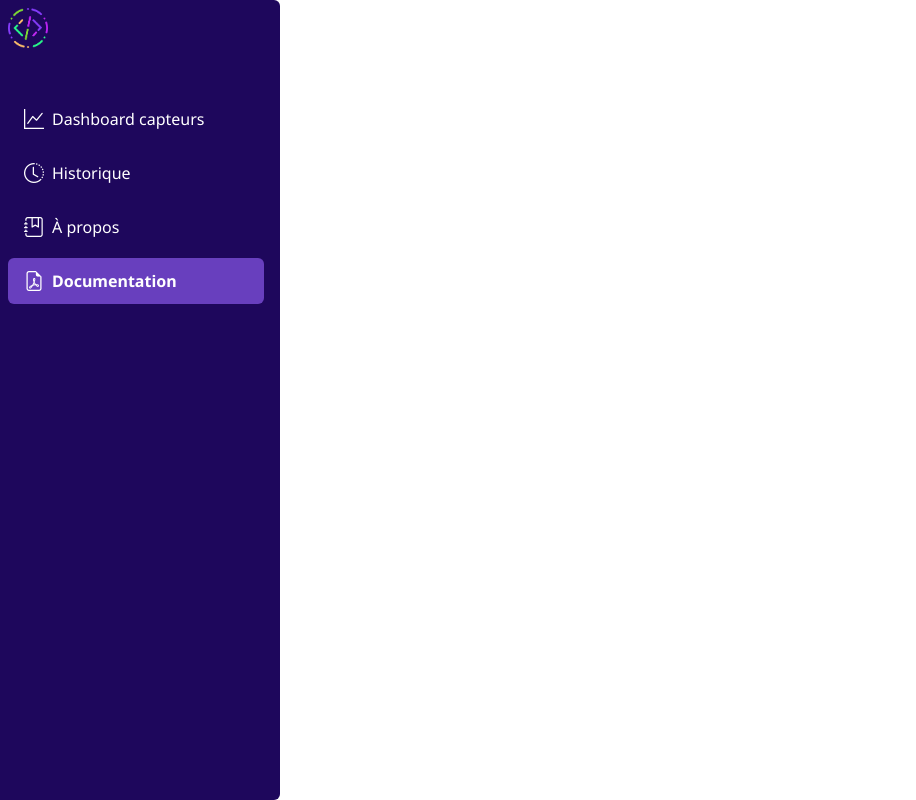
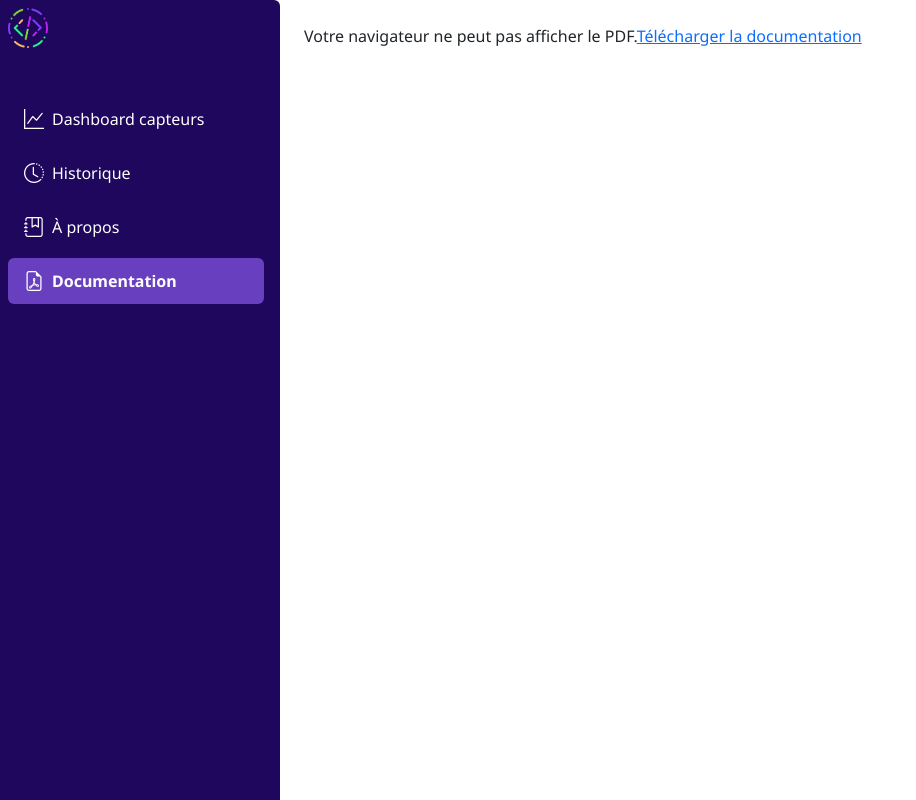
Before and after one commit to andreassilvas/sensorDHT22, a React (Vite) app: page /documentation in a window 1280 px wide. Shown: the whole page, without its empty margins (0-916 px from the left). Built offline with nearby package versions, Linux system fonts and the light colour scheme.

Commit message:
update iFrame

```diff
--- a/src/pages/Documentation.tsx
+++ b/src/pages/Documentation.tsx
@@ -1,10 +1,17 @@
 export const Documentation = () => {
   return (
-    <iframe
-      src="/capteur DHT22 doc.pdf"
-      width="100%"
-      height="100%"
-      title="Documentation PDF"
-    />
+    <div style={{ height: "100vh" }}>
+      <object
+        data="/capteurDHT22.pdf"
+        type="application/pdf"
+        width="100%"
+        height="100%"
+      >
+        <p>
+          Votre navigateur ne peut pas afficher le PDF.
+          <a href="/capteurDHT22.pdf">Télécharger la documentation</a>
+        </p>
+      </object>
+    </div>
   );
 };
```
Also changed, not shown: 1 other file (tests, documents, lock files or other folders).
